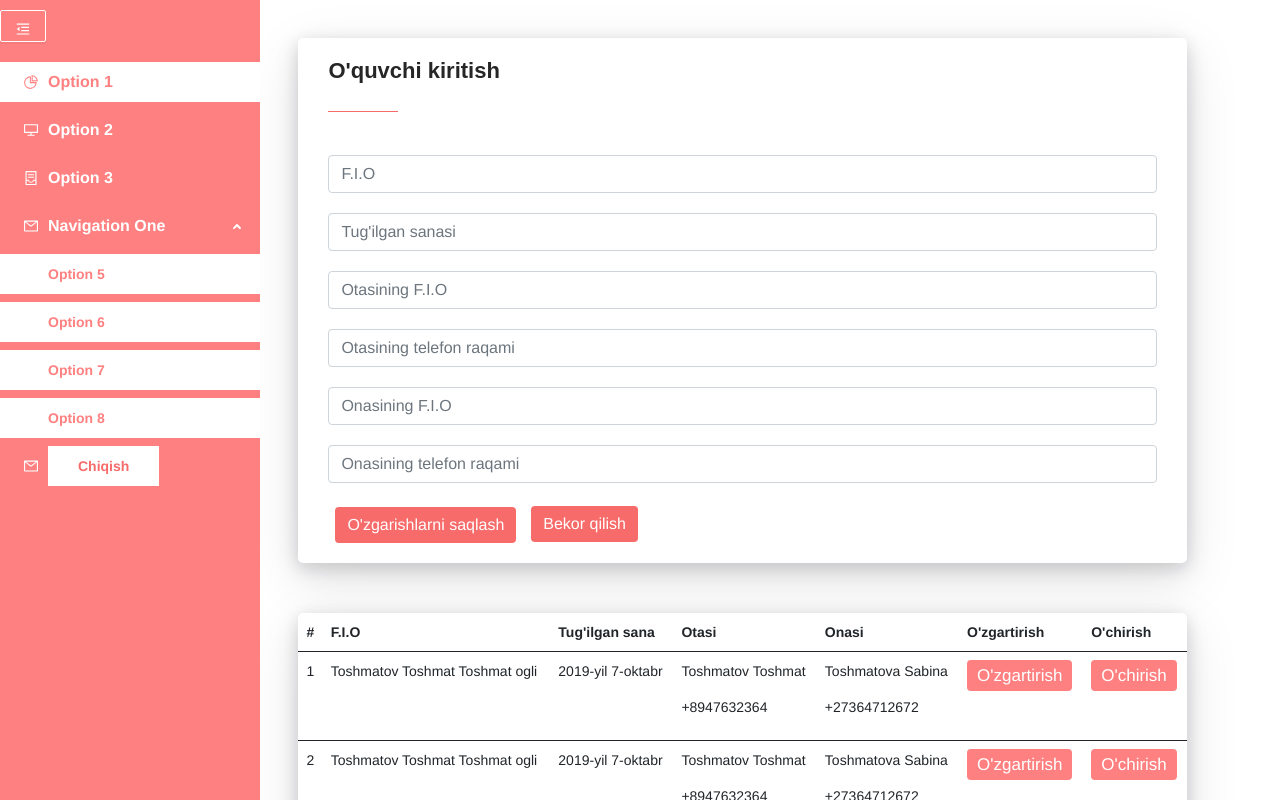
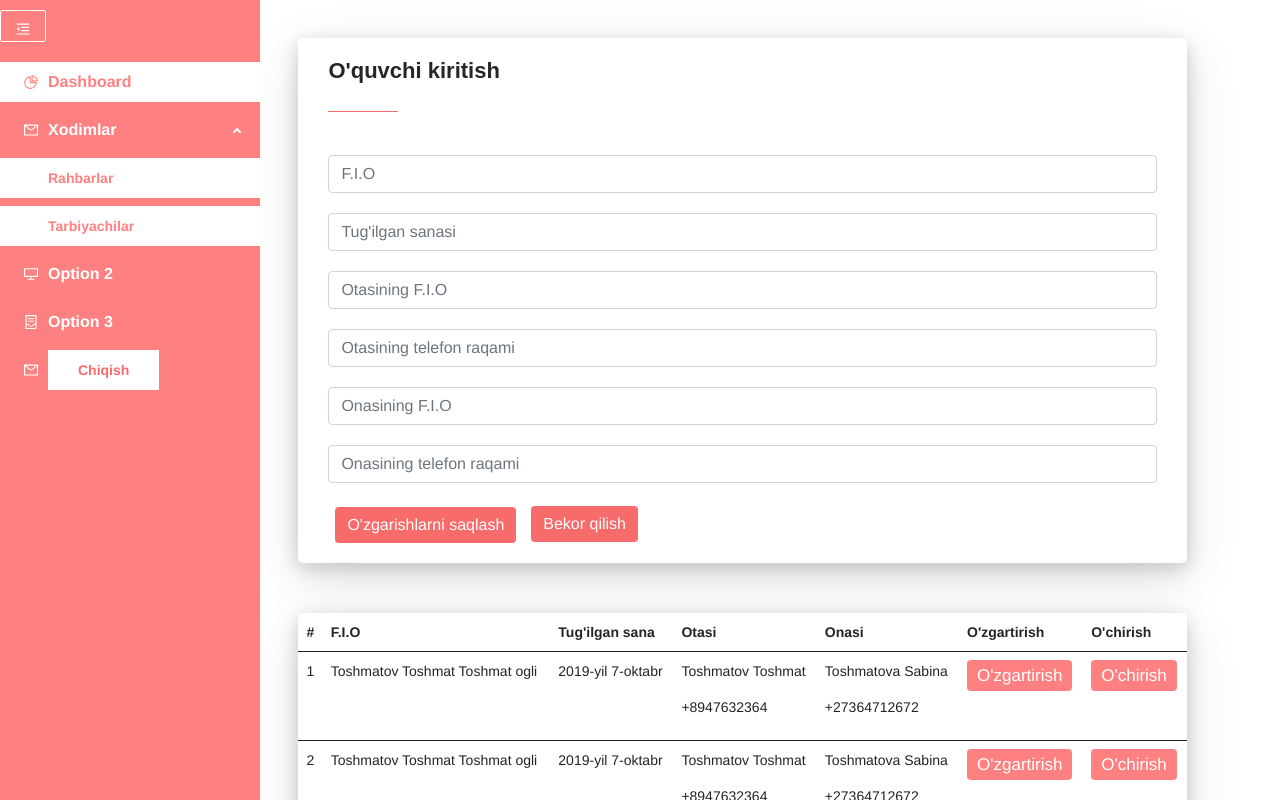
Before and after one commit to Rahmonbek/bogcha, a React (Create React App) app: page /educator in a window 1280 px wide. Shown: the top 800 px of the page. Built offline with nearby package versions, Linux system fonts and the light colour scheme.

Commit message:
Yuklab ol
ddasdadas

```diff
--- a/src/pages/cabinetEducator.js
+++ b/src/pages/cabinetEducator.js
@@ -1,13 +1,19 @@
-import React, { Component } from 'react'
-import { BrowserRouter,Switch,Route,Link } from 'react-router-dom'
-import NavbarKabinet from './NavbarKabinet'
-import Kids from './kids'
-import {FaHome,FaPhoneAlt,FaInstagram,FaTelegramPlane,FaBars} from 'react-icons/fa'
-import '../App.css'
-import styles from '../css/navbarkids.module.css'
+import React, { Component } from "react";
+import { BrowserRouter, Switch, Route, Link } from "react-router-dom";
+import NavbarKabinet from "./NavbarKabinet";
+import Kids from "./kids";
+import {
+  FaHome,
+  FaPhoneAlt,
+  FaInstagram,
+  FaTelegramPlane,
+  FaBars,
+} from "react-icons/fa";
+import "../App.css";
+import styles from "../css/navbarkids.module.css";
 import PacmanLoader from "react-spinners/PacmanLoader";
 
-import { Menu, Button } from 'antd';
+import { Menu, Button } from "antd";
 import {
   AppstoreOutlined,
   MenuUnfoldOutlined,
@@ -16,18 +22,18 @@ import {
   DesktopOutlined,
   ContainerOutlined,
   MailOutlined,
-} from '@ant-design/icons';
+} from "@ant-design/icons";
 export default class CabinetEducator extends Component {
   state = {
     collapsed: false,
-        loader:true
+    loader: true,
   };
   componentDidMount() {
-        setInterval(()=>{
+    setInterval(() => {
       this.setState({
-                loader:false
-            })
-        },2000)
+        loader: false,
+      });
+    }, 2000);
   }
   toggleCollapsed = () => {
     this.setState({
@@ -38,51 +44,131 @@ export default class CabinetEducator extends Component {
     const { SubMenu } = Menu;
     return (
       <div>
-                 {
-        this.state.loader ?
-        <div className={styles.loader}><PacmanLoader  size={20} color={'#FF8080'}  loading={this.state.loader} /></div>
-         :
+        {this.state.loader ? (
+          <div className={styles.loader}>
+            <PacmanLoader
+              size={20}
+              color={"#FF8080"}
+              loading={this.state.loader}
+            />
+          </div>
+        ) : (
           <div>
- <div style={{display:'flex',flexDirection:'row'}}>
-           < BrowserRouter >
-        <div className={this.state.collapsed? styles.collapsed1:styles.collapsed2}>
-        <Button type="primary" onClick={this.toggleCollapsed} style={{ marginBottom: 16,marginTop:10,backgroundColor:'transparent',border:'1px solid white' }}>
-          {React.createElement(this.state.collapsed ? MenuUnfoldOutlined : MenuFoldOutlined)}
+            <div style={{ display: "flex", flexDirection: "row" }}>
+              <BrowserRouter>
+                <div
+                  className={
+                    this.state.collapsed ? styles.collapsed1 : styles.collapsed2
+                  }
+                >
+                  <Button
+                    type="primary"
+                    onClick={this.toggleCollapsed}
+                    style={{
+                      marginBottom: 16,
+                      marginTop: 10,
+                      backgroundColor: "transparent",
+                      border: "1px solid white",
+                    }}
+                  >
+                    {React.createElement(
+                      this.state.collapsed
+                        ? MenuUnfoldOutlined
+                        : MenuFoldOutlined
+                    )}
                   </Button>
                   <Menu
-        style={{backgroundColor:'#FF8080'}}
-          defaultSelectedKeys={['1']}
-          defaultOpenKeys={['sub1']}
+                    style={{ backgroundColor: "#FF8080" }}
+                    defaultSelectedKeys={["1"]}
+                    defaultOpenKeys={["sub1"]}
                     mode="inline"
                     theme="dark"
                     inlineCollapsed={this.state.collapsed}
                   >
-          <Menu.Item style={{color:'white',fontWeight:'600',fontSize:'16px'}} key="1" icon={<PieChartOutlined />}>
-            Option 1
+                    <Menu.Item
+                      style={{
+                        color: "white",
+                        fontWeight: "600",
+                        fontSize: "16px",
+                      }}
+                      key="1"
+                      icon={<PieChartOutlined />}
+                    >
+                      Dashboard
                     </Menu.Item>
-          <Menu.Item style={{color:'white',fontWeight:'600',fontSize:'16px'}}  key="2" icon={<DesktopOutlined />}>
+                    <SubMenu
+                      key="sub1"
+                      icon={<MailOutlined />}
+                      style={{
+                        color: "white",
+                        fontWeight: "600",
+                        fontSize: "16px",
+                      }}
+                      title="Xodimlar"
+                    >
+                      <Menu.Item
+                        style={{ backgroundColor: "white", color: "#FF8080" }}
+                        key="5"
+                      >
+                        Rahbarlar
+                      </Menu.Item>
+                      <Menu.Item
+                        style={{ backgroundColor: "white", color: "#FF8080" }}
+                        key="6"
+                      >
+                        Tarbiyachilar
+                      </Menu.Item>
+                    </SubMenu>
+                    <Menu.Item
+                      style={{
+                        color: "white",
+                        fontWeight: "600",
+                        fontSize: "16px",
+                      }}
+                      key="2"
+                      icon={<DesktopOutlined />}
+                    >
                       Option 2
                     </Menu.Item>
-          <Menu.Item style={{color:'white',fontWeight:'600',fontSize:'16px'}} key="3" icon={<ContainerOutlined />}>
+                    <Menu.Item
+                      style={{
+                        color: "white",
+                        fontWeight: "600",
+                        fontSize: "16px",
+                      }}
+                      key="3"
+                      icon={<ContainerOutlined />}
+                    >
                       Option 3
                     </Menu.Item>
-          <SubMenu key="sub1" icon={<MailOutlined />} style={{color:'white',fontWeight:'600',fontSize:'16px'}} title="Navigation One">
-            <Menu.Item style={{backgroundColor:'white',color:'#FF8080'}}  key="5">Option 5</Menu.Item>
-            <Menu.Item style={{backgroundColor:'white',color:'#FF8080'}} key="6">Option 6</Menu.Item>
-            <Menu.Item style={{backgroundColor:'white',color:'#FF8080'}} key="7">Option 7</Menu.Item>
-            <Menu.Item style={{backgroundColor:'white',color:'#FF8080'}} key="8">Option 8</Menu.Item>
-          </SubMenu>
-          <Menu.Item icon={<MailOutlined/>}  key="12" style={{color:'white',backgroundColor:'#FF8080'}}>
-                               <button style={{border:'none',backgroundColor:'white',color:'#F76B6A',borderRadius:'5px',padding:'10px 30px'}}><Link style={{color:'#F76B6A',fontWeight:'800'}}>Chiqish</Link></button>
+
+                    <Menu.Item
+                      icon={<MailOutlined />}
+                      key="12"
+                      style={{ color: "white", backgroundColor: "#FF8080" }}
+                    >
+                      <button
+                        style={{
+                          border: "none",
+                          backgroundColor: "white",
+                          color: "#F76B6A",
+                          borderRadius: "5px",
+                          padding: "10px 30px",
+                        }}
+                      >
+                        <Link style={{ color: "#F76B6A", fontWeight: "800" }}>
+                          Chiqish
+                        </Link>
+                      </button>
                     </Menu.Item>
                   </Menu>
                 </div>
-            <Kids/>
+                <Kids />
               </BrowserRouter>
             </div>
           </div>
-    }
+        )}
       </div>
-        )
+    );
   }
 }
```
Also changed, not shown: src/pages/Teachers1.js (added, +194 -0 lines). Lines whose indentation alone changed are shown as unchanged.
